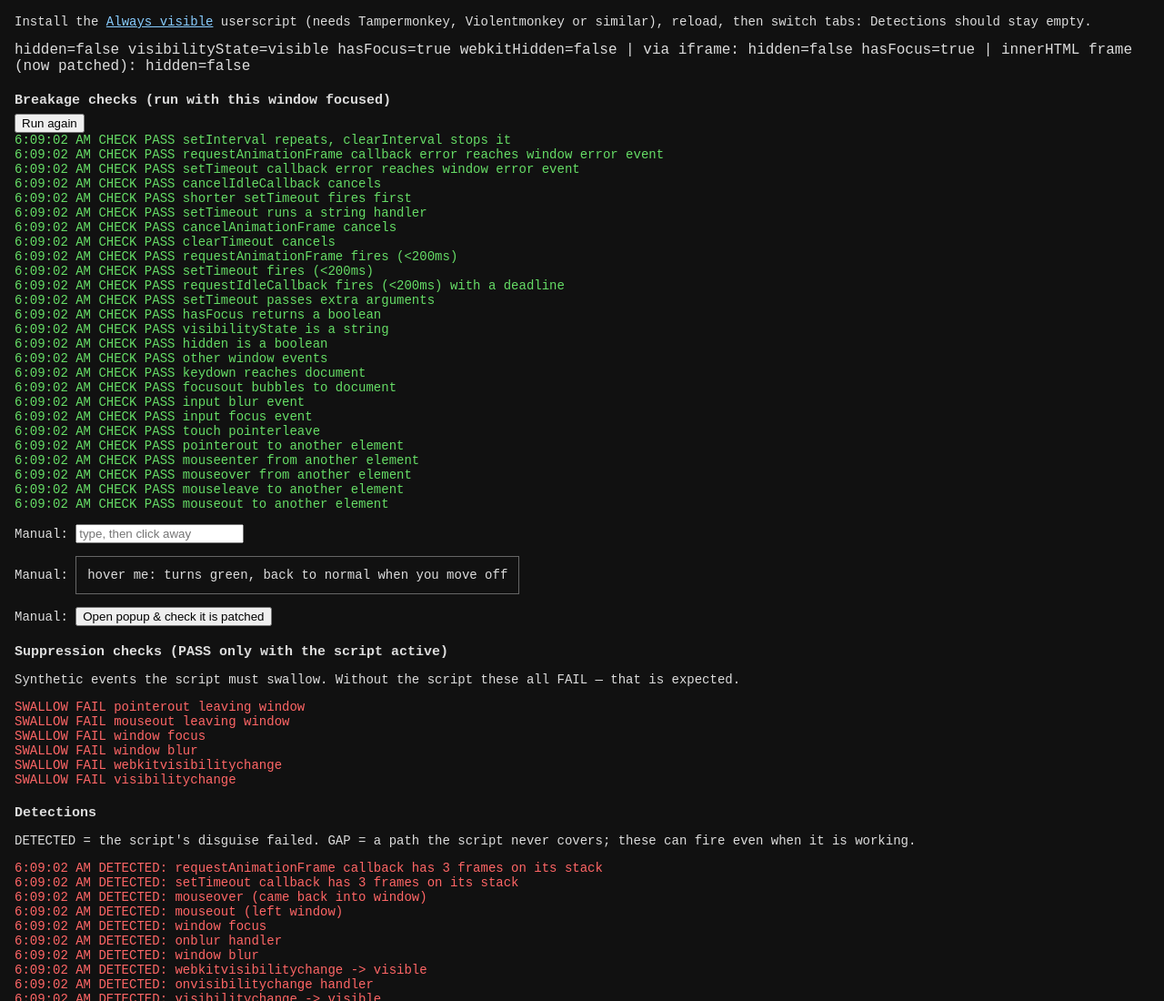
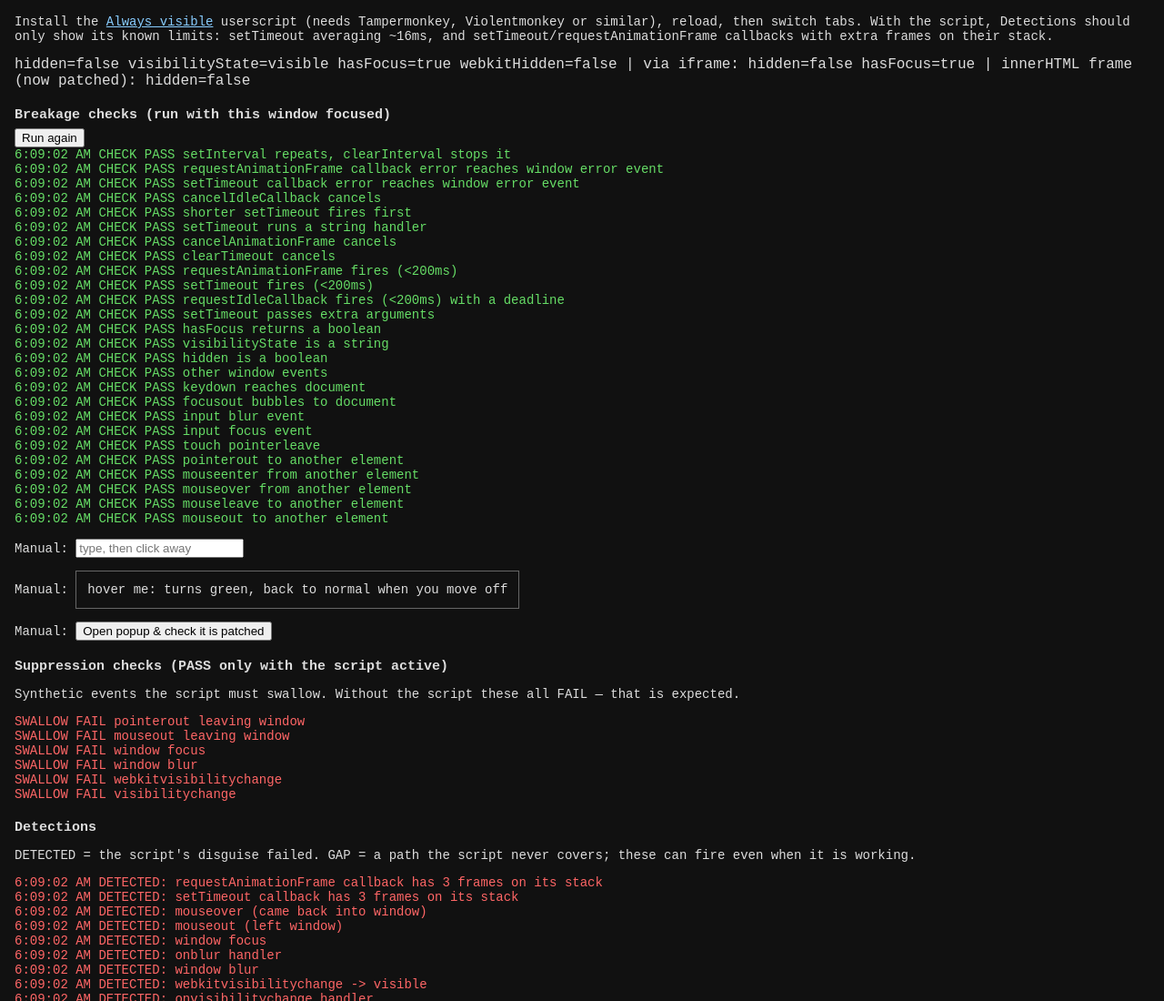
Before and after one commit to 5TN1rcZRS79VAEFuUCRB/visibility-test, a plain HTML site: page index.html in a window 1280 px wide. Shown: the top 1100 px of the page at 91% size. Drawn offline with Linux system fonts and the light colour scheme.

Commit message:
Say which detections are expected with the script active
The worker-driven timers always show ~16 ms setTimeout resolution and extra
callback stack frames, so 'Detections should stay empty' was wrong.

Co-Authored-By: Claude Opus 5.5 <noreply@anthropic.com>

```diff
--- a/index.html
+++ b/index.html
@@ -11,7 +11,7 @@
   #hover.on { background: #264; }
   a { color: #8cf; }
 </style>
-<p>Install the <a href="always-visible.user.js">Always visible</a> userscript (needs Tampermonkey, Violentmonkey or similar), reload, then switch tabs: Detections should stay empty.</p>
+<p>Install the <a href="always-visible.user.js">Always visible</a> userscript (needs Tampermonkey, Violentmonkey or similar), reload, then switch tabs. With the script, Detections should only show its known limits: setTimeout averaging ~16ms, and setTimeout/requestAnimationFrame callbacks with extra frames on their stack.</p>
 <div id="status"></div>
 
 <h2>Breakage checks (run with this window focused)</h2>
```
Also changed, not shown: 1 other file.
